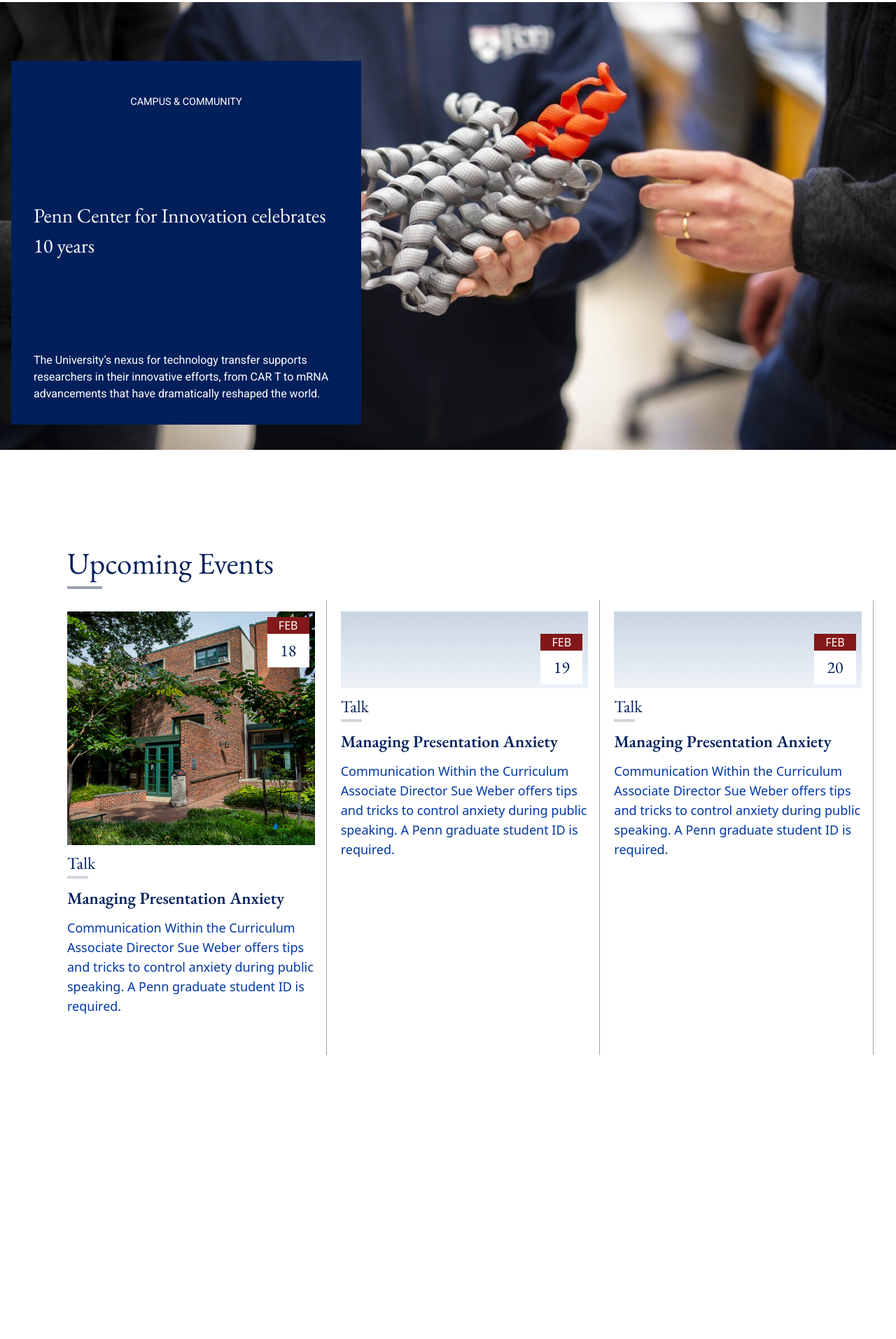
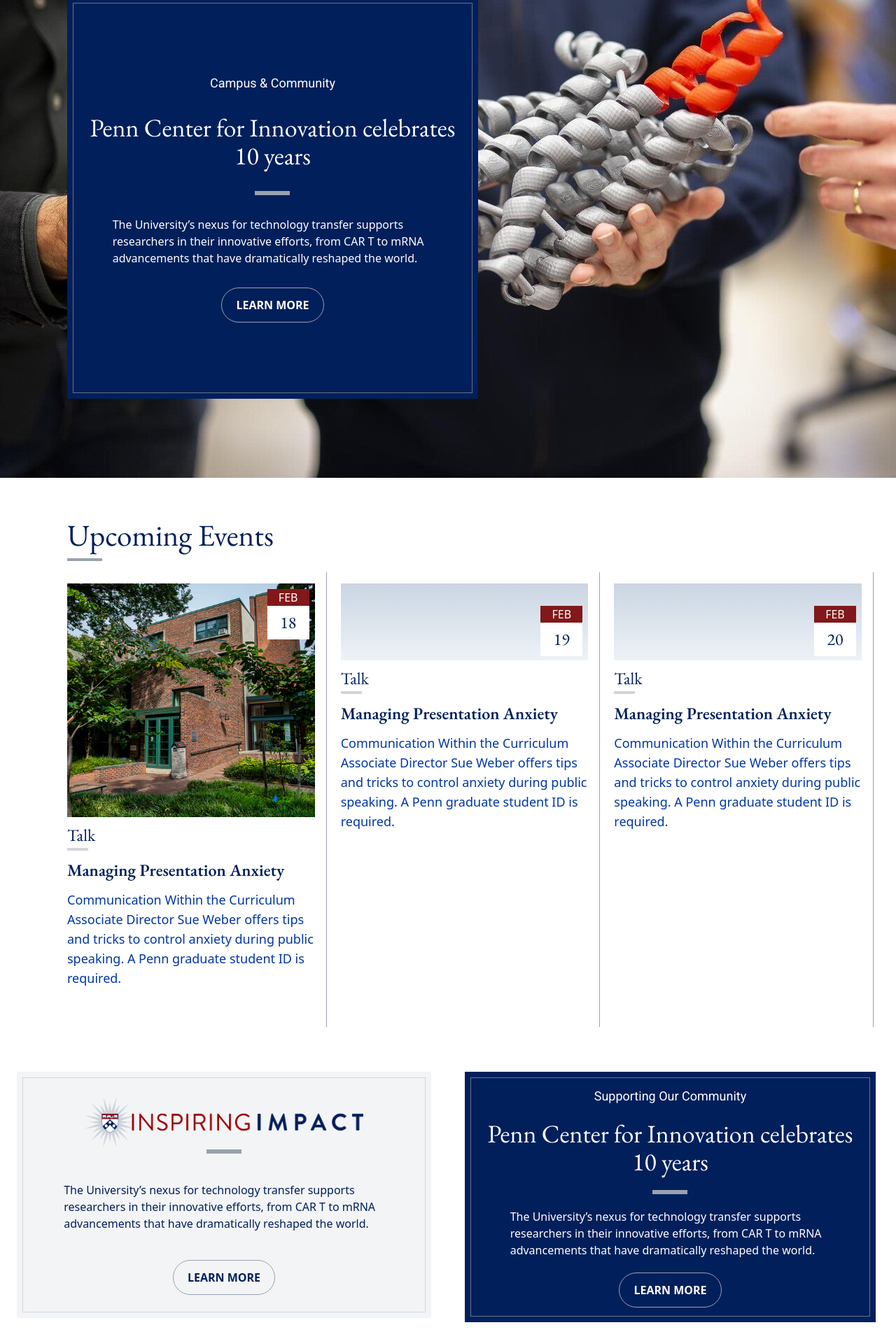
Before and after one commit to kayi122/cloning_gate, a website: page index.html in a window 1280 px wide. Shown: the part 1921-3835 px from the top of the page at 70% size. Before the commit the page ends 3445 px from the top, so only its background shows below. Drawn offline with nearby package versions, Linux system fonts and the light colour scheme.

```diff
--- a/index.html
+++ b/index.html
@@ -122,6 +122,7 @@
     <div class="flex cursor-pointer  flex-row justify-between items-center">
         <div class="text-[#011f5b] font-eb text-[3.5rem]">News</div>
 
+
         <div class="flex flex-row gap-x-11 justify-center items-center w-fit  mr-6">
             <div class="text-[#011f5b]  border-b-gray-400 border-b-1 text-lg">Topics</div>
             <img class="mr-2.5 w-4 h-2" src="icondown.png" alt="">
@@ -213,17 +214,27 @@
                     TODAY</span>
             </div>
         </div>
-        <div class="mt-10 relative w-full h-screen flex items-center justify-center">
-            <img src="2hands.jpeg" alt="">
-        <div class="bg-[#011f5b]  mt-12 h-130 absolute  left-4 w-125 items-center justify-between  p-8 flex flex-col ">
-         <div class="text-white mt-4  font-roboto text-[0.9rem] px-7"> CAMPUS & COMMUNITY
-         </div>
-         <div class="font-eb text-[1.8rem]  mr-4 flex justify-center  text-white ">
-            Penn Center for Innovation celebrates  10 years
-         </div>
-         <div class="font-roboto  flex  justify-center text-white">
-            The University’s nexus for technology transfer supports researchers in their innovative efforts, from CAR T to mRNA advancements that have dramatically reshaped the world.
-</div>
+        <div id="innovationSection"
+        class="bg-[url(2hands.jpeg)] object-contain sm:h-[800px] w-full my-auto flex items-center pl-24">
+        <div id="innovationTopSection" class="w-fit p-2 bg-[#011f5b]">
+            <div id="InnovationTopSectionContentHolder"
+                class="border border-gray-500 text-white w-fit h-full flex flex-col justify-center items-center py-[100px] px-2 gap-y-[30px]">
+                <h3 class="font-roboto text-lg">Campus & Community</h3>
+                <a href="" class="font-eb text-4xl max-w-[32ch] text-center">Penn Center for Innovation
+                    celebrates 10
+                    years
+                </a>
+                <span class="w-[50px] h-[6px] bg-gray-400"></span>
+                <p class="max-w-[50ch]">
+                    The University’s nexus for technology transfer supports researchers in their innovative
+                    efforts, from CAR T to mRNA advancements that have dramatically reshaped the world.
+                </p>
+                <button class="py-3 px-5 rounded-4xl border border-gray-400 font-bold w-fit">
+                    LEARN MORE
+                </button>
+            </div>
+        </div>
+    </div>
         </div>
         </div>
         <div id="upcomingSection" class="bg-white min-h-[400px] pt-[50px]">
@@ -308,12 +319,51 @@
                 </div>
             </div>
         </div>
-    </div>
 
 
 
 </div>
-</main>
+<div id="tabsSection" class="grid grid-cols-2 px-6 gap-x-12 bg-white w-full pt-12 pb-6">
+    <div class="tabGrid1">
+        <div id="tabsTopSection" class="w-fit p-2 bg-gray-100">
+            <div id="tabsSectionContentHolder"
+                class="border border-gray-300 text-[#011f5b] w-fit h-full flex flex-col justify-center items-center py-6 px-2 gap-y-10">
+                <div class="mx-20 flex flex-col items-center">
+                    <img src="inspiring.png" alt="">
+                    <span class="w-[50px] h-[6px] bg-gray-400"></span>
+                </div>
+                <p class="max-w-[50ch]">
+                    The University’s nexus for technology transfer supports researchers in their innovative
+                    efforts, from CAR T to mRNA advancements that have dramatically reshaped the world.
+                </p>
+                <button class="py-3 px-5 rounded-4xl border border-gray-400 font-bold w-fit">
+                    LEARN MORE
+                </button>
+            </div>
+        </div>
+    </div>
+    <div class="tabGrid2">
+        <div id="innovationTopSection" class="w-fit p-2 bg-[#011f5b]">
+            <div id="InnovationTopSectionContentHolder"
+                class="border border-gray-500 text-white w-fit h-full flex flex-col justify-center items-center px-2 gap-y-5 py-3">
+                <h3 class="font-roboto text-lg">Supporting Our Community</h3>
+                <a href="" class="font-eb text-4xl max-w-[32ch] text-center">Penn Center for Innovation
+                    celebrates 10
+                    years
+                </a>
+                <span class="w-[50px] h-[6px] bg-gray-400"></span>
+                <p class="max-w-[50ch]">
+                    The University’s nexus for technology transfer supports researchers in their innovative
+                    efforts, from CAR T to mRNA advancements that have dramatically reshaped the world.
+                </p>
+                <button class="py-3 px-5 rounded-4xl border border-gray-400 font-bold w-fit">
+                    LEARN MORE
+                </button>
+            </div>
+        </div>
+    </div>
+</div>
+
 
     </div>
 
```
Also changed, not shown: dog.jpeg (added), inspiring.png (added), output.css, walking peopls.png (added).
